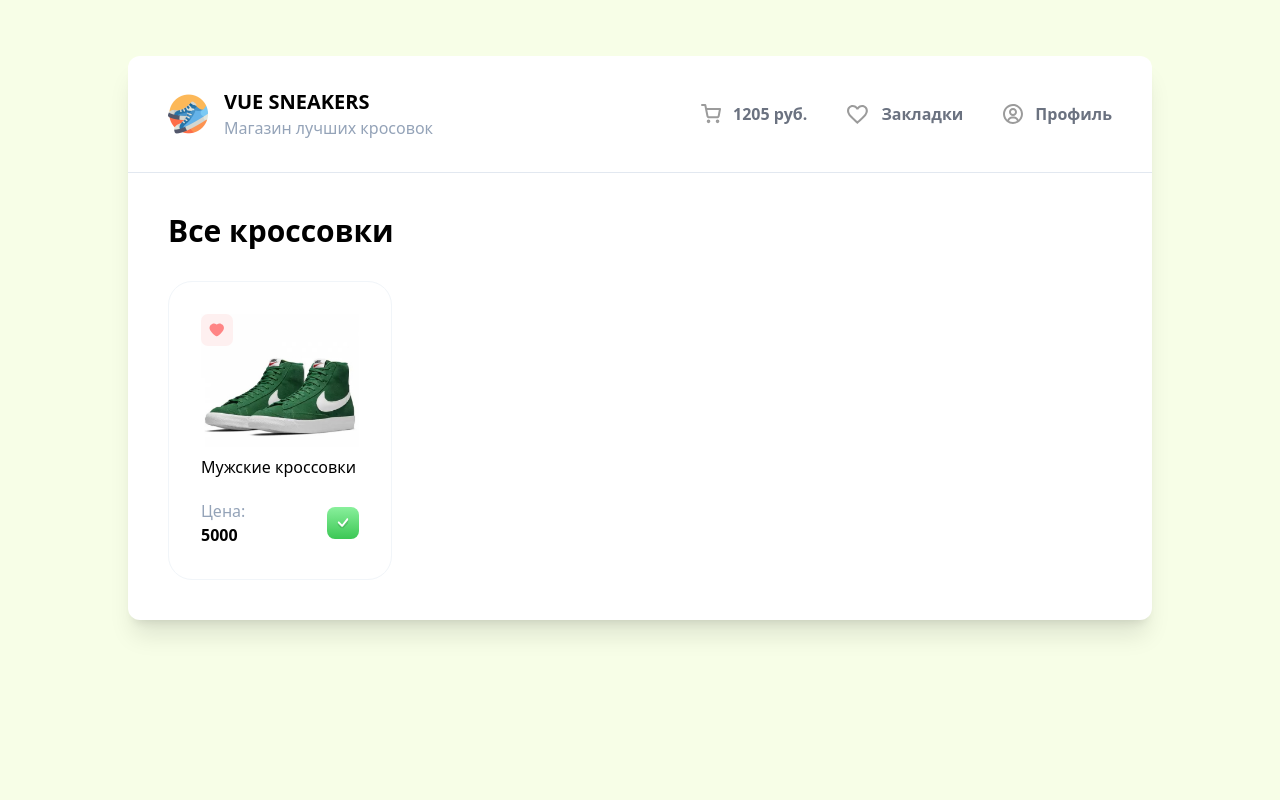
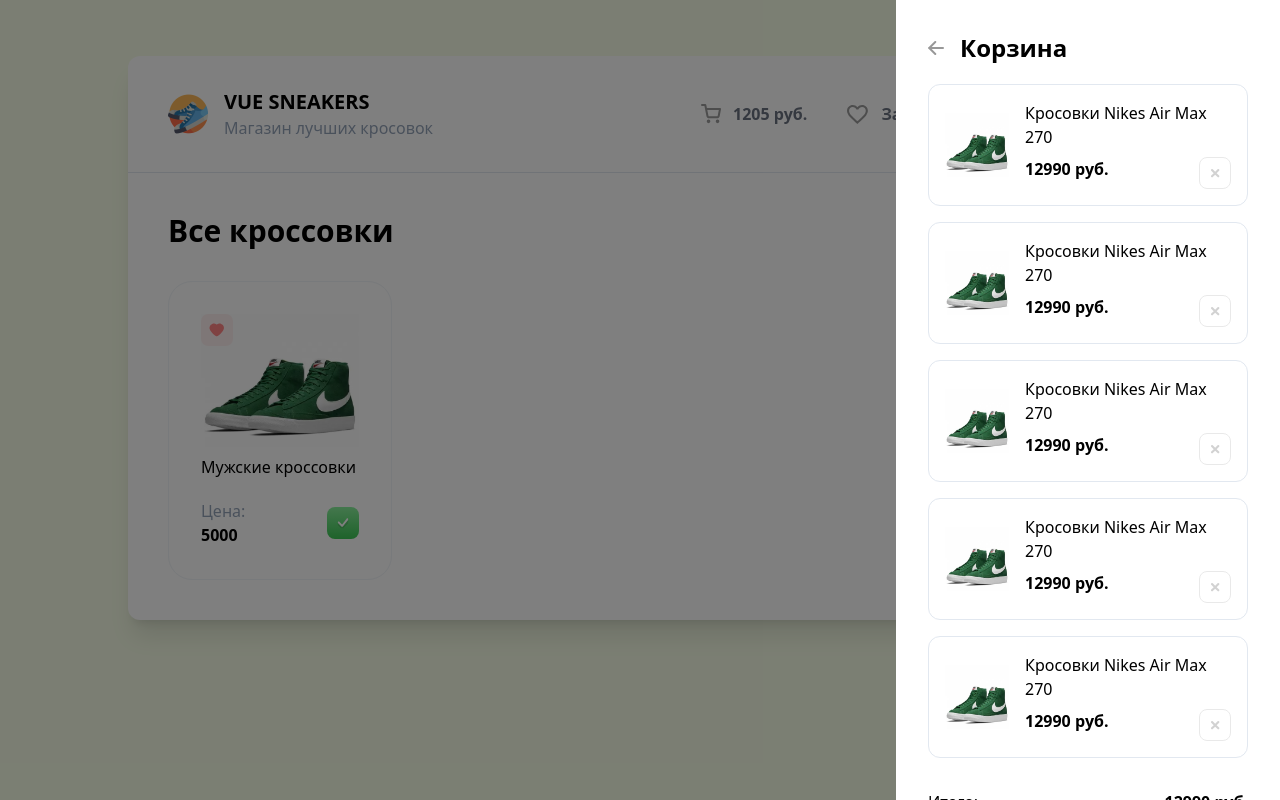
Before and after one commit to PipolaPopala/vue-shoe-store, a Vue app: page / in a window 1280 px wide. Built offline with nearby package versions, Linux system fonts and the light colour scheme.

Commit message:
feat: add layout drawer component

```diff
--- a/src/App.vue
+++ b/src/App.vue
@@ -1,6 +1,7 @@
 <script setup>
 import Header from './components/Header.vue'
 import CardList from './components/CardList.vue'
+import Drawer from './components/Drawer.vue'
 </script>
 
 <template>
@@ -12,6 +13,7 @@
       <CardList />
     </div>
   </div>
+  <Drawer />
 </template>
 
 <style scoped></style>
--- /dev/null
+++ b/src/components/CartItem.vue
@@ -0,0 +1,18 @@
+<script setup></script>
+
+<template>
+  <div class="flex items-center border border-slate-200 p-4 rounded-xl gap-4">
+    <img src="/sneakers/sneakers-1.jpg" alt="sneaker" class="w-16 h-16" />
+    <div class="flex flex-col">
+      <p>Кросовки Nikes Air Max 270</p>
+      <div class="flex justify-between mt-2">
+        <b>12990 руб.</b>
+        <img
+          src="/close.svg"
+          alt="delete item image"
+          class="cursor-pointer opacity-60 hover:opacity-100 transition"
+        />
+      </div>
+    </div>
+  </div>
+</template>
--- /dev/null
+++ b/src/components/CartItemList.vue
@@ -0,0 +1,17 @@
+<script setup>
+import CartItem from './CartItem.vue'
+
+const onClickAdd = () => {
+  alert('Добавлено')
+}
+</script>
+
+<template>
+  <div class="flex flex-col gap-4">
+    <CartItem />
+    <CartItem />
+    <CartItem />
+    <CartItem />
+    <CartItem />
+  </div>
+</template>
--- /dev/null
+++ b/src/components/Drawer.vue
@@ -0,0 +1,31 @@
+<script setup>
+import DrawerHead from './DrawerHead.vue'
+import CartItemList from './CartItemList.vue'
+</script>
+
+<template>
+  <div class="fixed top-0 left-0 w-full h-full bg-black bg-opacity-50 z-10"></div>
+  <div class="bg-white w-96 h-full fixed right-0 top-0 z-20 p-8">
+    <DrawerHead />
+    <CartItemList />
+
+    <div class="flex flex-col gap-4 mt-8">
+      <div class="flex gap-2">
+        <span>Итого:</span>
+        <div class="flex-1 border-b border-dashed border-slate-200"></div>
+        <b>12990 руб.</b>
+      </div>
+      <div class="flex gap-2">
+        <span>Налог 5%:</span>
+        <div class="flex-1 border-b border-dashed border-slate-200"></div>
+        <b>900 руб.</b>
+      </div>
+      <button
+        disabled
+        class="mt-4 bg-lime-500 w-full rounded-xl py-3 text-white disabled:bg-slate-300 hover:bg-lime-600 active:bg-lime-700 transition cursor-pointer"
+      >
+        Оформить заказ
+      </button>
+    </div>
+  </div>
+</template>
--- /dev/null
+++ b/src/components/DrawerHead.vue
@@ -0,0 +1,30 @@
+<script setup></script>
+
+<template>
+  <div class="flex items-center gap-4 mb-5">
+    <svg
+      class="cursor-pointer opacity-40 rotate-180 hover:opacity-80 transition"
+      width="16"
+      height="14"
+      viewBox="0 0 16 14"
+      fill="none"
+      xmlns="http://www.w3.org/2000/svg"
+    >
+      <path
+        d="M1 7H14.7143"
+        stroke="black"
+        stroke-width="2"
+        stroke-linecap="round"
+        stroke-linejoin="round"
+      />
+      <path
+        d="M8.71436 1L14.7144 7L8.71436 13"
+        stroke="black"
+        stroke-width="2"
+        stroke-linecap="round"
+        stroke-linejoin="round"
+      />
+    </svg>
+    <h2 class="text-2xl font-bold">Корзина</h2>
+  </div>
+</template>
```
